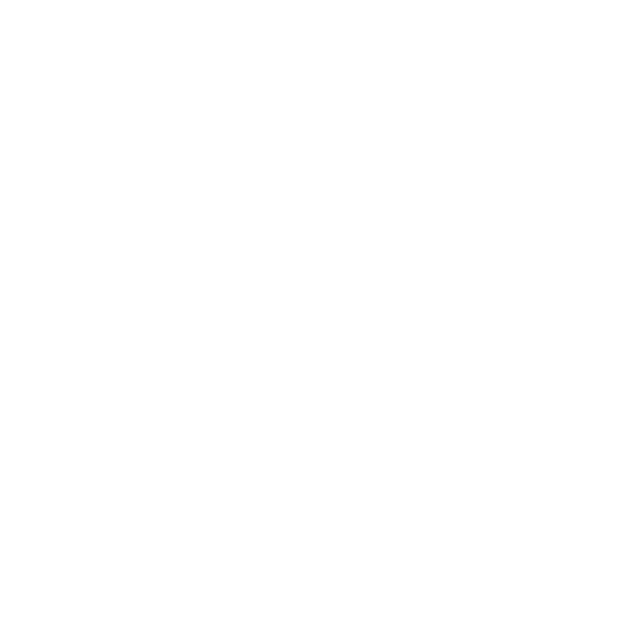
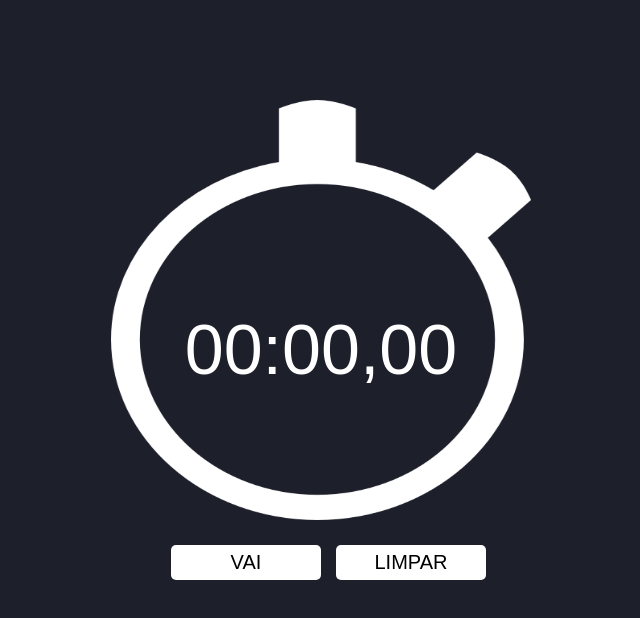
Before and after one commit to PauloAlves8039/vue-js-cronometro, a Vue app: page / in a window 1280 px wide. Shown: the top 618 px of the page, without its empty margins (319-959 px from the left). Built offline with nearby package versions, Linux system fonts and the light colour scheme.

Commit message:
Criando elementos e aplicando estilo

```diff
--- a/public/index.html
+++ b/public/index.html
@@ -6,6 +6,15 @@
     <meta name="viewport" content="width=device-width,initial-scale=1.0">
     <link rel="icon" href="<%= BASE_URL %>favicon.ico">
     <title><%= htmlWebpackPlugin.options.title %></title>
+    <style>
+      body{
+        max-width: 1020px;
+        margin: 0 auto;
+        outline: 0;
+        background-color: #1D1F2B;
+        font-family: sans-serif;
+      }
+    </style>
   </head>
   <body>
     <noscript>
--- a/src/App.vue
+++ b/src/App.vue
@@ -1,5 +1,12 @@
 <template>
   <div id="app">
+    <img src="./assets/cronometro.png" class="img">
+    <a class="timer">00:00,00</a>
+
+    <div class="areaBtn">
+      <button class="botao">VAI</button>
+      <button class="botao">LIMPAR</button>
+    </div>
 
   </div>
 </template>
@@ -12,5 +19,47 @@
 </script>
 
 <style>
+#app {
+  display: flex;
+  width: 100%;
+  align-items: center;
+  justify-content: center;
+  flex-direction: column;
+}
+
+.img{
+  width: 420px;
+  height: 420px;
+  padding-top: 100px;
+}
+
+.timer{
+  color: #FFFFFF;
+  font-size: 70px;
+  margin-top: -210px;
+}
+
+.areaBtn{
+  margin-top: 155px;
+  display: flex;
+}
+
+.botao{
+  -webkit-user-select: none;
+  width: 150px;
+  background-color: #FFF;
+  font-size: 20px;
+  border: 0;
+  border-radius: 5px;
+  text-align: center;
+  margin-left: 15px;
+  padding: 6px;
+  cursor: pointer;
+}
+
+.botao:hover{
+  opacity: 0.8;
+  transition: all 0.50s;
+}
 
 </style>
```
